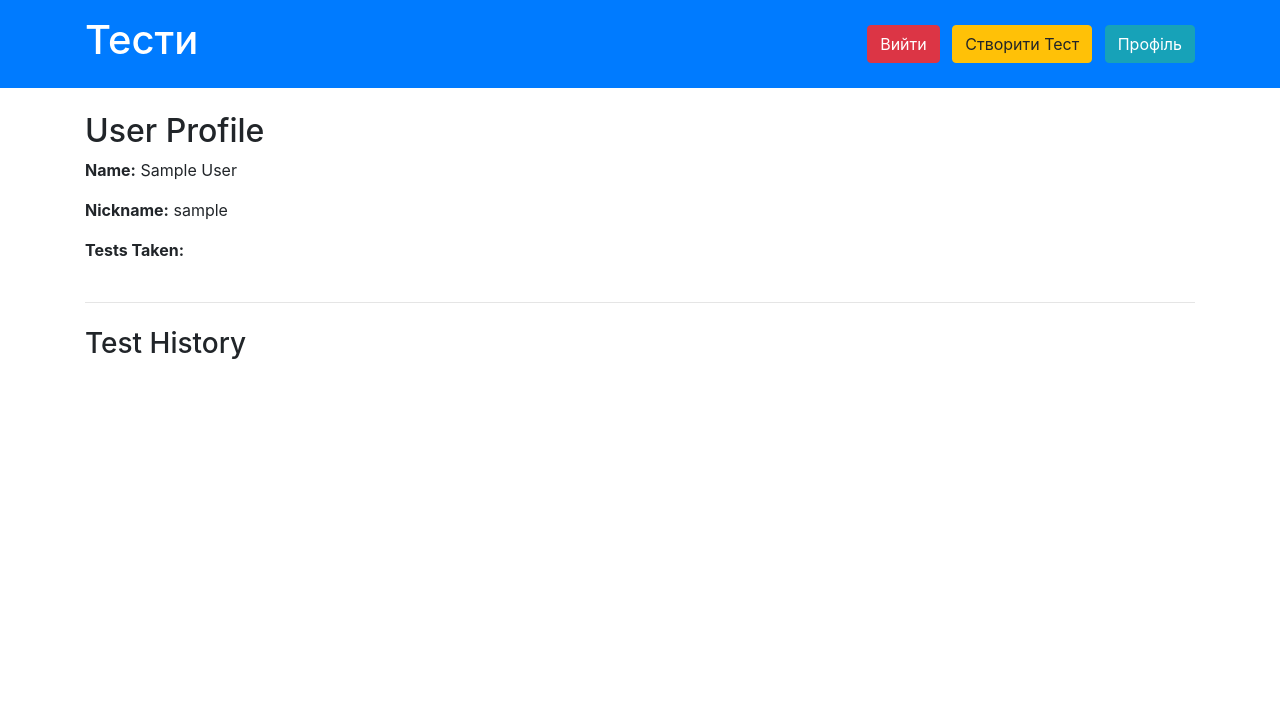
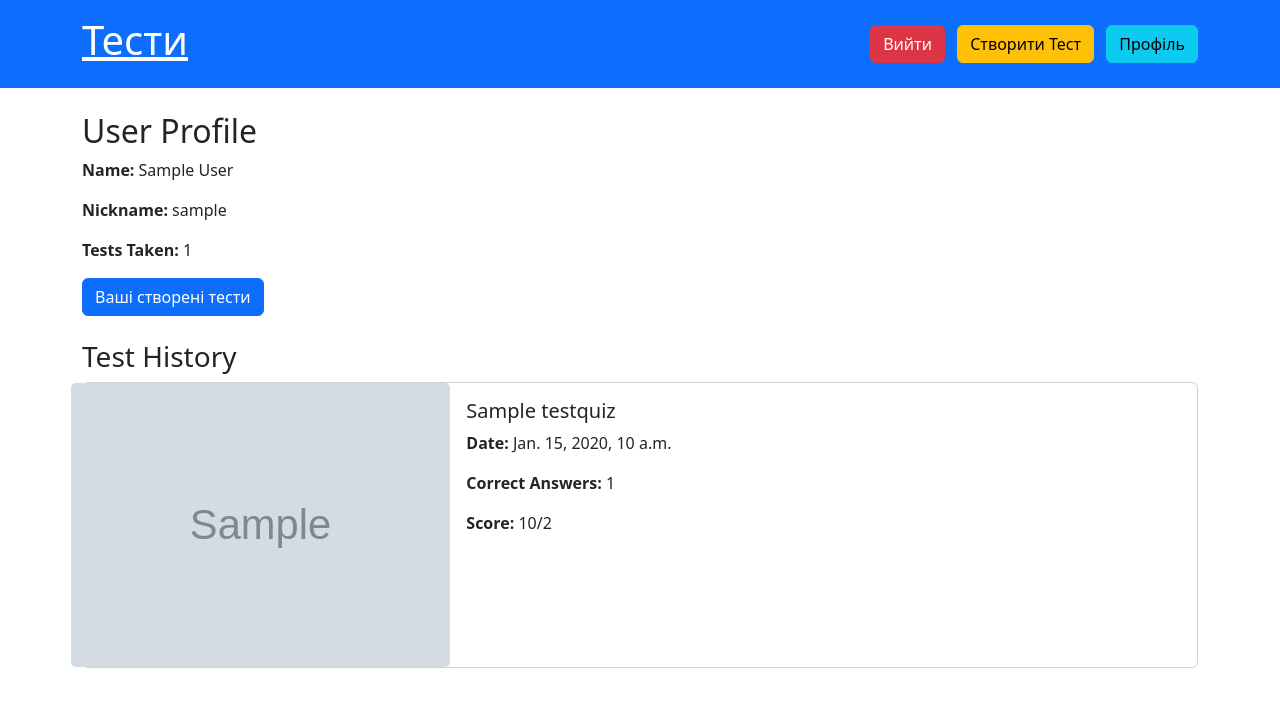
Before and after one commit to drakoRRR/TestQuiz, a Django app: page /users/profile/1/ in a window 1280 px wide. Shown: the top 707 px of the page. Run offline with Django 5.2, Linux system fonts and the light colour scheme; the first user in the database is signed in; tables that the repository leaves empty hold one stand-in row (Sample ...); some libraries are stand-ins or nearby versions.

Commit message:
fixed profile page, refactored code, need to add custom tests for users

```diff
--- a/backend/testquizapp/main_app/services.py
+++ b/backend/testquizapp/main_app/services.py
@@ -139,3 +139,18 @@ class CalculateResults:
             questions_dict[question['id']] = question
 
         return questions_dict
+
+
+def get_max_possible_score(test_id=None):
+    """Get max possible score on test"""
+
+    max_possible_score = 0
+
+    for question in Question.objects.filter(test_quiz_id=test_id):
+        if question.is_free_answer or question.is_few_correct_answers:
+            max_possible_score += 2
+            continue
+        if question.is_only_one_correct_answer:
+            max_possible_score += 1
+
+    return max_possible_score
--- a/backend/testquizapp/users/templates/users/profile.html
+++ b/backend/testquizapp/users/templates/users/profile.html
@@ -1,14 +1,19 @@
 {% extends 'users/base.html' %}
 {% load static %}
+{% load get_value_dict %}
 
 {% block title %}
    User Profile
 {% endblock %}
 
 {% block styles %}
-    <link rel="stylesheet" href="{% static 'users/css/user_profile_style.css' %}">
-    <!-- Подключаем стили Bootstrap -->
-    <link rel="stylesheet" href="https://maxcdn.bootstrapcdn.com/bootstrap/4.0.0/css/bootstrap.min.css" integrity="sha384-Gn5384xqQ1aoWXA+058RXPxPg6fy4IWvTNh0E263XmFcJlSAwiGgFAW/dAiS6JXm" crossorigin="anonymous">
+    <link rel="stylesheet" href="{% static 'path/to/bootstrap/css/bootstrap.min.css' %}">
+    <style>
+        /* Add your custom styles here if needed */
+        .test-card {
+            margin-bottom: 20px;
+        }
+    </style>
 {% endblock %}
 
 {% block content %}
@@ -16,31 +21,31 @@
 {% include 'main_app/header.html' %}
 
 <div class="container mt-4">
-    <div class="row">
+ <div class="row">
         <div class="col-md-6">
             <h2>User Profile</h2>
             <p><strong>Name:</strong> {{ user.get_full_name }}</p>
             <p><strong>Nickname:</strong> {{ user.username }}</p>
-            <p><strong>Tests Taken:</strong> {{ tests_taken }}</p>
+            <p><strong>Tests Taken:</strong> {{ test_history|length }}</p>
+            <a href="#" class="btn btn-primary">Ваші створені тести</a>
         </div>
     </div>
-
-    <hr class="my-4"> <!-- Горизонтальная линия между профилем и тестами -->
 
     <div class="row mt-4">
         <div class="col-md-12">
             <h3>Test History</h3>
-            {% for test in test_history %}
-            <div class="card mb-3">
+            {% for test in test_history|slice:5 %}
+            <div class="card test-card">
                 <div class="row no-gutters">
                     <div class="col-md-4">
-                        <img src="{% static test.image %}" class="card-img" alt="Test Image">
+                        <img src="{% if test.test_quiz.image %}{{ test.test_quiz.image.url }}{% else %}{% static 'main_app/images/test-quiz.jpg' %}{% endif %}" class="card-img fixed-image" alt="Test Image">
                     </div>
                     <div class="col-md-8">
                         <div class="card-body">
-                            <h5 class="card-title">{{ test.title }}</h5>
-                            <p class="card-text"><strong>Correct Answers:</strong> {{ test.correct_answers }}</p>
-                            <p class="card-text"><strong>Percentage:</strong> {{ test.percentage }}%</p>
+                            <h5 class="card-title">{{ test.test_quiz.name }}</h5>
+                            <p class="card-text"><strong>Date:</strong> {{ test.date_completed }}</p>
+                            <p class="card-text"><strong>Correct Answers:</strong> {{ test.correct_questions }}</p>
+                            <p class="card-text"><strong>Score:</strong> {{ test.score|default:0|add:0 }}/{{ max_possible_score_dict|hash:test.test_quiz.id }}</p>
                         </div>
                     </div>
                 </div>
@@ -49,4 +54,5 @@
         </div>
     </div>
 </div>
+
 {% endblock %}
--- a/backend/testquizapp/users/views.py
+++ b/backend/testquizapp/users/views.py
@@ -5,6 +5,9 @@ from django.views.generic.edit import CreateView, UpdateView
 
 from .forms import UserLoginForm, UserRegisterForm, ProfileForm
 from django.contrib.auth.models import User
+
+from main_app.models import UserTestResult, TestQuiz
+from main_app.services import get_max_possible_score
 
 
 # Create your views here.
@@ -46,3 +49,17 @@ class ProfileView(UpdateView):
     def form_valid(self, form):
         form.save()
         return super().form_valid(form)
+
+    def get_context_data(self, **kwargs):
+        context = super(ProfileView, self).get_context_data(**kwargs)
+        context['test_history'] = UserTestResult.objects.filter(user=self.request.user)
+
+        test_ids = TestQuiz.objects.all().values_list('id', flat=True)
+        max_possible_score_dict = dict()
+
+        for test_id in test_ids:
+            max_possible_score_dict[test_id] = get_max_possible_score(test_id)
+
+        context['max_possible_score_dict'] = max_possible_score_dict
+
+        return context
```
Also changed, not shown: backend/testquizapp/main_app/views.py (+2 -10 lines).
